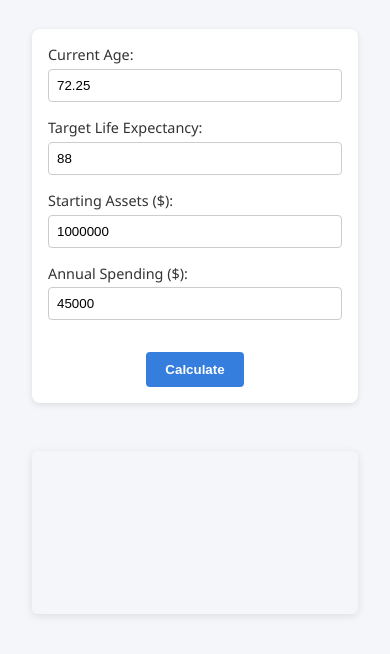
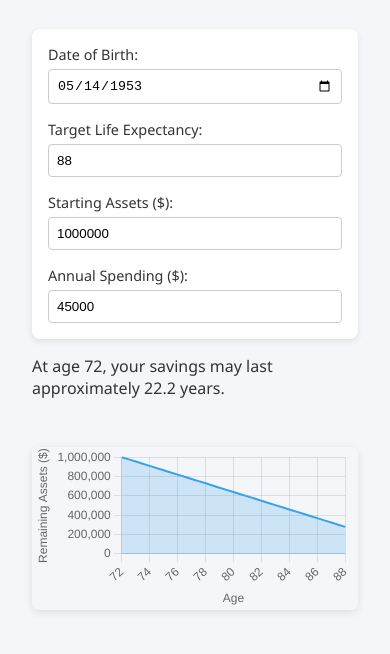
Before and after one commit to rinociardo/fin-longevity, a plain HTML site: page index.html in a window 390 px wide. Shown: the part 182-836 px from the top of the page. Drawn offline with nearby package versions, Linux system fonts and the light colour scheme.

Commit message:
Add responsive input logic and dynamic chart rendering

```diff
--- a/index.html
+++ b/index.html
@@ -15,14 +15,21 @@
     </label>
   </div>
   <h1>Financial Longevity Calculator</h1>
+  <div id="warning-box" style="color: red; display: none;"></div>
   <form id="input-form">
-    <label>Current Age: <input type="number" id="age" value="72.25" /></label>
+    <label>Date of Birth:
+        <input type="date" id="dob" value="1953-05-14" />
+    </label>
     <label>Target Life Expectancy: <input type="number" id="life" value="88" /></label>
-    <label>Starting Assets ($): <input type="number" id="assets" value="1000000" /></label>
+    <label>Starting Assets ($): <input type="number" id="savings" value="1000000" /></label>
     <label>Annual Spending ($): <input type="number" id="spending" value="45000" /></label>
-    <button type="submit">Calculate</button>
+    <!-- <button type="submit">Calculate</button> -->
+
   </form>
-  <canvas id="chart" width="800" height="400"></canvas>
+  <div id="result" style="margin-top: 1rem; font-weight: 500;"></div>
+
+  <canvas id="depletionChart" width="600" height="300"></canvas>
+
   <script src="https://cdn.jsdelivr.net/npm/chart.js"></script>
   <script src="script.js"></script>
 </body>
--- a/script.js
+++ b/script.js
@@ -1,45 +1,157 @@
+let depletionChart = null;
 // script.js
 // Dark mode toggle
+console.log("Dark mode toggle initialized");
 document.getElementById('darkToggle').addEventListener('change', (e) => {
   document.body.classList.toggle('dark', e.target.checked);
 });
+// 🧠 Age Calculation from DOB
+function calculateAgeFromDOB(dobStr) {
+  const dob = new Date(dobStr);
+  const today = new Date();
+  let age = today.getFullYear() - dob.getFullYear();
+  const monthDiff = today.getMonth() - dob.getMonth();
+  if (monthDiff < 0 || (monthDiff === 0 && today.getDate() < dob.getDate())) {
+    age--;
+  }
+  return age;
+}
 
-document.getElementById('input-form').addEventListener('submit', function(e) {
-  e.preventDefault();
+// 🔐 Validate DOB: must be in the past, not over 120 years
+function isValidDOB(dobStr) {
+  if (!dobStr) return false;
 
-  const age = parseFloat(document.getElementById('age').value);
-  const life = parseFloat(document.getElementById('life').value);
-  const assets = parseFloat(document.getElementById('assets').value);
-  const spending = parseFloat(document.getElementById('spending').value);
+  const dob = new Date(dobStr);
+  const today = new Date();
 
-  const years = Math.ceil(life - age);
-  const data = [];
-  let balance = assets;
+  if (dob > today) return false;
 
-  for (let i = 0; i <= years; i++) {
-    data.push({ year: i, age: age + i, balance: balance });
-    balance -= spending;
+  const age = calculateAgeFromDOB(dobStr);
+  if (age < 0 || age > 120) return false;
+
+  return true;
+}
+
+// ⚠️ Show and Hide Warnings
+function showWarning(message) {
+  const box = document.getElementById('warning-box');
+  box.textContent = message;
+  box.style.display = 'block';
+}
+
+function hideWarning() {
+  const box = document.getElementById('warning-box');
+  box.style.display = 'none';
+}
+
+// 🧮 Main Calculation Handler
+function handleCalculation() {
+  hideWarning();
+
+  const dob = document.getElementById('dob').value;
+  if (!isValidDOB(dob)) {
+    showWarning("⚠️ Please enter a valid date of birth between 1905 and today.");
+    return;
   }
 
-  const labels = data.map(d => `Age ${d.age.toFixed(1)}`);
-  const balances = data.map(d => d.balance);
+  const age = calculateAgeFromDOB(dob);
+  const savings = parseFloat(document.getElementById('savings').value) || 0;
+  const spending = parseFloat(document.getElementById('spending').value) || 0;
 
-  new Chart(document.getElementById('chart'), {
-    type: 'line',
-    data: {
-      labels: labels,
-      datasets: [{
-        label: 'Asset Balance Over Time',
-        data: balances,
-        borderColor: 'teal',
-        fill: false
-      }]
+  const yearsUntilDepletion = (spending > 0) ? savings / spending : 0;
+
+  document.getElementById('result').textContent =
+    `At age ${age}, your savings may last approximately ${yearsUntilDepletion.toFixed(1)} years.`;
+
+    // Optional: update your chart or visualization here
+  // 📆 Chart Data: Simple depletion over time
+const lifeExpectancy = parseInt(document.getElementById('life').value) || 88;
+const ageArray = [];
+const assetArray = [];
+
+let depletionChart = null;
+let currentAssets = savings;
+
+for (let year = age; year <= lifeExpectancy; year++) {
+  ageArray.push(year);
+  assetArray.push(Math.max(currentAssets, 0));
+  currentAssets -= spending;
+}
+
+// 🔁 If chart exists, destroy it before redrawing
+if (depletionChart) {
+  depletionChart.destroy();
+}
+
+// 🧱 Create new chart
+const ctx = document.getElementById('depletionChart').getContext('2d');
+depletionChart = new Chart(ctx, {
+  type: 'line',
+  data: {
+    labels: ageArray,
+    datasets: [{
+      label: 'Remaining Assets ($)',
+      data: assetArray,
+      backgroundColor: 'rgba(54, 162, 235, 0.2)',
+      borderColor: 'rgba(54, 162, 235, 1)',
+      borderWidth: 2,
+      fill: true,
+      pointRadius: 0,
+      tension: 0.25
+    }]
+  },
+  options: {
+    responsive: true,
+    plugins: {
+      legend: {
+        display: false
+      },
+      tooltip: {
+        callbacks: {
+          label: ctx => `$${ctx.raw.toLocaleString()}`
+        }
+      }
     },
-    options: {
-      responsive: true,
-      scales: {
-        y: { beginAtZero: true }
+    scales: {
+      x: {
+        title: {
+          display: true,
+          text: 'Age'
+        }
+      },
+      y: {
+        title: {
+          display: true,
+          text: 'Remaining Assets ($)'
+        },
+        beginAtZero: true
       }
+    }
+  }
+});
+}
+
+// ⌛ Debounce Helper
+function debounce(fn, delay = 400) {
+  let timeout;
+  return function () {
+    clearTimeout(timeout);
+    timeout = setTimeout(fn, delay);
+  };
+}
+
+// 🖇️ Event Listeners for Inputs
+const inputs = document.querySelectorAll('input');
+const debouncedCalc = debounce(handleCalculation);
+
+inputs.forEach(input => {
+  input.addEventListener('input', debouncedCalc);
+  input.addEventListener('keydown', (e) => {
+    if (e.key === 'Enter') {
+      handleCalculation();
     }
   });
 });
+window.addEventListener('DOMContentLoaded', () => {
+  handleCalculation();
+});
--- a/style.css
+++ b/style.css
@@ -84,3 +84,19 @@ body.dark button:hover {
 body.dark canvas {
   box-shadow: 0 2px 8px rgba(255,255,255,0.05);
 }
+#warning-box {
+  background-color: #ffebeb;
+  color: #a33;
+  border: 1px solid #e99;
+  padding: 0.75rem 1rem;
+  margin-bottom: 1rem;
+  border-radius: 6px;
+  font-weight: 500;
+  box-shadow: 0 2px 4px rgba(0,0,0,0.05);
+  text-align: center;
+  animation: fadeIn 0.3s ease-in;
+}
+
+@keyframes fadeIn {
+  from { opacity: 0; transform: translateY(-5px); }
+  to { opacity: 1; transform: translateY(0); }
```
Also changed, not shown: 1 other file.
